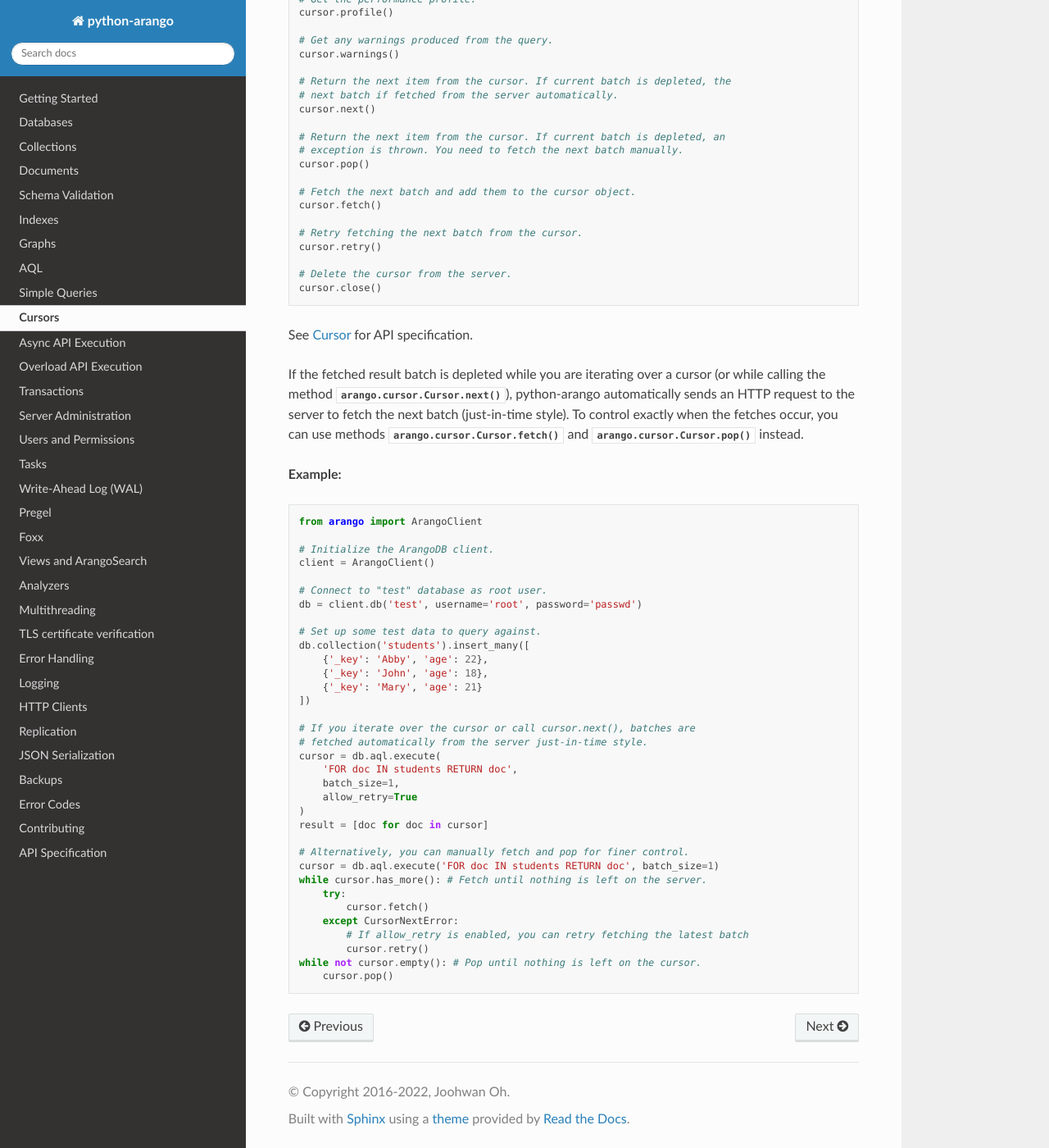
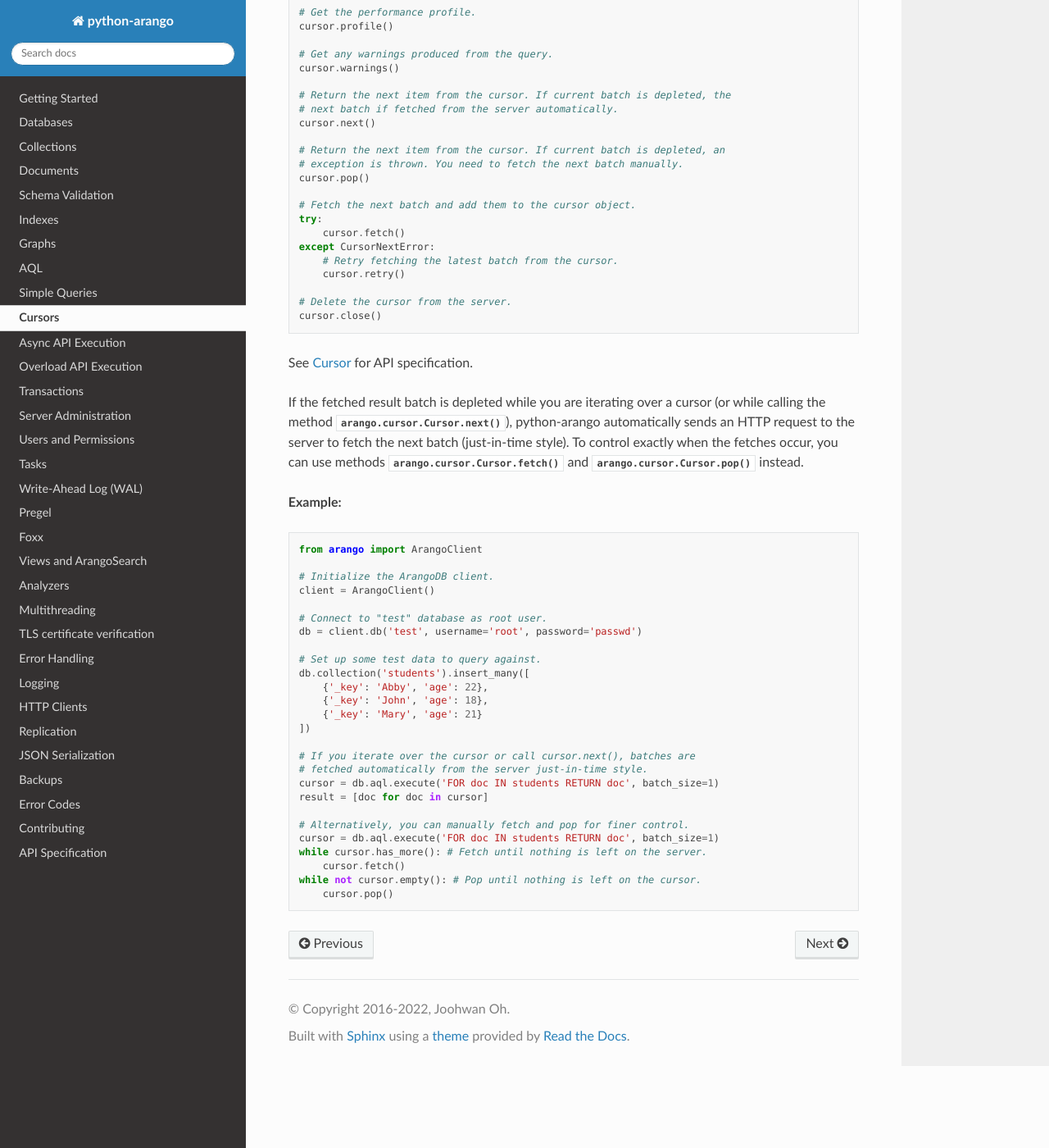
Before and after one commit to arangodb/python-arango, a Sphinx documentation site: the page built from docs/cursor.rst, in a window 1280 px wide and 1400 px high, scrolled down 1123 px. Shown: the whole window at 82% size. Built offline with Sphinx 7.4.7 and the Read the Docs theme 2.0.0, drawn with Linux system fonts in a browser that asks for light colours; pages that are not in the unit, such as notebooks, are missing from menus.

Commit message:
Fixing cursor docs

```diff
--- a/docs/cursor.rst
+++ b/docs/cursor.rst
@@ -72,10 +73,11 @@ number of items in the result set may or may not be known in advance.
     cursor.pop()
 
     # Fetch the next batch and add them to the cursor object.
-    cursor.fetch()
-
-    # Retry fetching the next batch from the cursor.
-    cursor.retry()
+    try:
+        cursor.fetch()
+    except CursorNextError:
+        # Retry fetching the latest batch from the cursor.
+        cursor.retry()
 
     # Delete the cursor from the server.
     cursor.close()
@@ -110,20 +112,12 @@ instead.
 
     # If you iterate over the cursor or call cursor.next(), batches are
     # fetched automatically from the server just-in-time style.
-    cursor = db.aql.execute(
-        'FOR doc IN students RETURN doc',
-        batch_size=1,
-        allow_retry=True
-    )
+    cursor = db.aql.execute('FOR doc IN students RETURN doc', batch_size=1)
     result = [doc for doc in cursor]
 
     # Alternatively, you can manually fetch and pop for finer control.
     cursor = db.aql.execute('FOR doc IN students RETURN doc', batch_size=1)
     while cursor.has_more(): # Fetch until nothing is left on the server.
-        try:
-            cursor.fetch()
-        except CursorNextError:
-            # If allow_retry is enabled, you can retry fetching the latest batch
-            cursor.retry()
+        cursor.fetch()
     while not cursor.empty(): # Pop until nothing is left on the cursor.
         cursor.pop()
```
Also changed, not shown: other parts of docs/cursor.rst (+2 -1 lines), 1 other file.
